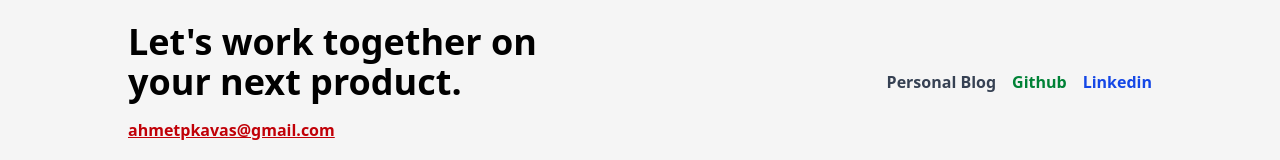
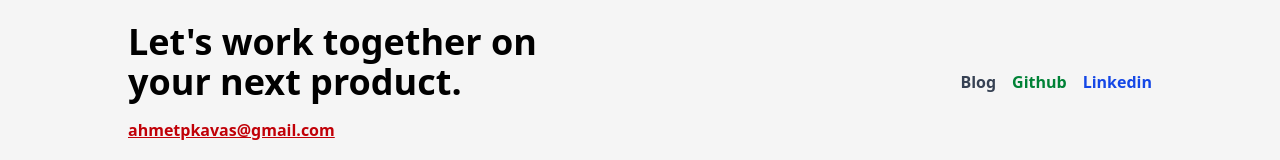
Before and after one commit to ahmetkvs/portfolio, a React (Vite) app: page / in a window 1280 px wide. Shown: the part 2073-2233 px from the top of the page. Built offline with nearby package versions, Linux system fonts and the light colour scheme.

Commit message:
Footer content update

```diff
--- a/src/components/footer/Footer.jsx
+++ b/src/components/footer/Footer.jsx
@@ -39,7 +39,7 @@ function Footer() {
             to="#"
             className={`font-semibold hover:underline ${ldTheme === "dark" ? "text-white" : "text-gray-700"}`}
           >
-            Personal Blog
+            Blog
           </Link>
           <a
             href="https://github.com/ahmetkvs"
```
